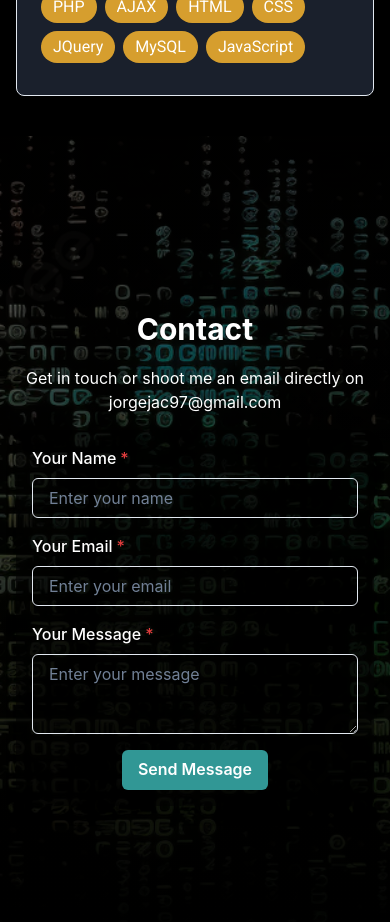
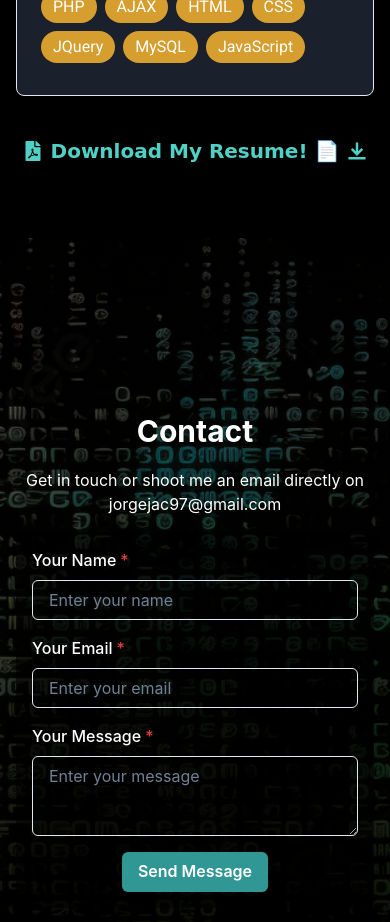
Before and after one commit to jorgejac1/jjacome, a Next.js app: page / in a window 390 px wide. Shown: the part 6560-7482 px from the top of the page. Built offline with nearby package versions, Linux system fonts and the light colour scheme.

Commit message:
feat(resume): added resume, fixed mobile padding

```diff
--- a/package.json
+++ b/package.json
@@ -1,6 +1,6 @@
 {
   "name": "jjacome-portfolio",
-  "version": "0.1.0",
+  "version": "1.1.0",
   "private": true,
   "scripts": {
     "dev": "next dev",
--- a/src/components/About.tsx
+++ b/src/components/About.tsx
@@ -36,7 +36,7 @@ const About = () => {
               About Me
             </Heading>
           </Box>
-          <Text fontSize={{ base: 'md', md: 'lg' }} mb={20}>
+          <Text fontSize={{ base: 'md', md: 'lg' }} mb={20} pl={{ base: 0, md: '0px', sm:'10px'}}>
             Hi, my name is Jorge Jacome. Im a Senior Front End Developer from Mexico.
             Over the years I developed a skill set in a range of technologies like
             <Box as="span" bg="yellow.300" color="black" fontWeight="bold" px={1} mx={1} borderRadius="md">
--- a/src/components/Experience.tsx
+++ b/src/components/Experience.tsx
@@ -9,9 +9,13 @@ import {
   Tag,
   TagLabel,
   ScaleFade,
+  Link,
+  Icon,
 } from '@chakra-ui/react';
 import { useInView } from 'react-intersection-observer';
 import { experiences } from '../data/experiencesData';
+import { DownloadIcon } from '@chakra-ui/icons';
+import { FaFilePdf } from 'react-icons/fa';
 
 const Experience = () => {
   const { ref, inView } = useInView({
@@ -85,6 +89,15 @@ const Experience = () => {
             </Box>
           </ScaleFade>
         ))}
+        <Flex justifyContent="center" mb={8} alignItems="center">
+          <Link href="/assets/Resume.pdf" download="Jorge_Jacome_Resume.pdf" display="flex" alignItems="center" color="teal.300">
+            <Icon as={FaFilePdf} w={5} h={5} mr={2} />
+            <Text fontSize="xl" mb={0} fontWeight="bold" fontFamily="'Comic Sans MS', cursive, sans-serif">
+              Download My Resume! 📄
+            </Text>
+            <DownloadIcon w={5} h={5} ml={2} />
+          </Link>
+        </Flex>
       </SimpleGrid>
     </Box>
   );
```
Also changed, not shown: 1 other file (tests, documents, lock files or other folders).
